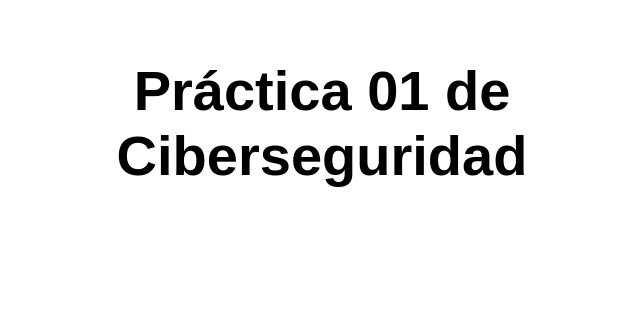
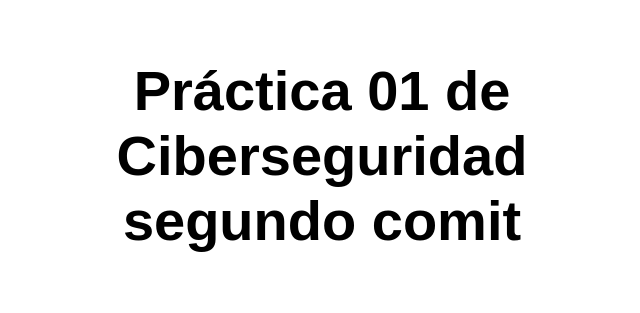
Before and after one commit to alysais/practica01, a website: page src/index.html in a window 1280 px wide. Shown: the whole page, without its empty margins (318-958 px from the left). Drawn offline with Linux system fonts and the light colour scheme.

Commit message:
//no queda el comit

```diff
--- a/src/index.html
+++ b/src/index.html
@@ -10,7 +10,7 @@
 
 <body>
   <main>
-    <h1>Práctica 01 de Ciberseguridad</h1>
+    <h1>Práctica 01 de Ciberseguridad segundo comit</h1>
   </main>
 </body>
 
```
